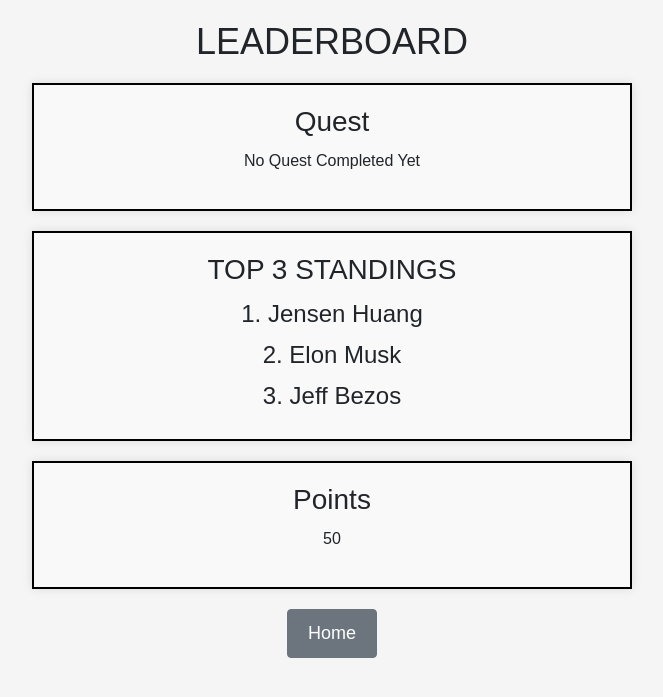
After one commit to paulodeluna/SYNCS_hackathon, a Flask app: page /leaderboard in a window 1280 px wide. The commit adds this page. Shown: the top 697 px of the page, without its empty margins (308-971 px from the left). Run offline with Flask 3, Linux system fonts and the light colour scheme; the visitor is signed in with stand-in values (Sample User, id 1); some libraries are stand-ins or nearby versions.

Commit message:
First prototype version fully completed

```diff
--- a/run.py
+++ b/run.py
@@ -11,6 +11,9 @@
 # Store questions and answers
 qa_data = {}
 personal_data = {}
+
+# Dictionary to store completed quests
+completed_quests = {}
 
 # Dictionary to store challenges
 challenges_dict = {"Quadrangle": "quadrangle"}
@@ -141,6 +144,7 @@
             session['points'] += 50
         else:
             session['points'] = 50
+        completed_quests['Quadrangle'] = 'Quadrangle'
         return jsonify({'success': True, 'message': 'Correct! You have earned 50 points.'})
     else:
         return jsonify({'success': False, 'message': 'Incorrect. No points added.'})
@@ -165,5 +169,10 @@
 def beckham():
     return render_template('beckham.html')
 
+@app.route('/leaderboard')
+def leaderboard():
+    quest_name = completed_quests.get('Quadrangle', 'No Quest Completed Yet')
+    return render_template('leaderboard.html', quest_name=quest_name, points=session['points'])
+
 if __name__ == '__main__':
     app.run(debug=True)
--- a/templates/beckham.html
+++ b/templates/beckham.html
@@ -12,7 +12,10 @@
             background-color: #f0f0f0;
         }
         .container {
-            text-align: center;
+            display: flex;
+            flex-direction: column;
+            align-items: center;
+            justify-content: center;
             margin: 50px auto;
             max-width: 800px;
             background: #ffffff;
@@ -20,6 +23,7 @@
             border-radius: 8px;
             box-shadow: 0 0 10px rgba(0, 0, 0, 0.1);
         }
+
         img {
             width: 300px;
             height: auto;
--- /dev/null
+++ b/templates/leaderboard.html
@@ -0,0 +1,70 @@
+<!DOCTYPE html>
+<html lang="en">
+<head>
+    <meta charset="UTF-8">
+    <meta name="viewport" content="width=device-width, initial-scale=1.0">
+    <title>Leaderboard</title>
+    <link rel="stylesheet" href="https://stackpath.bootstrapcdn.com/bootstrap/4.3.1/css/bootstrap.min.css">
+    <style>
+        body {
+            font-family: Arial, sans-serif;
+            margin: 20px;
+            text-align: center;
+            background-color: #f5f5f5;
+        }
+        h1 {
+            font-size: 36px;
+            margin-bottom: 20px;
+        }
+        .container {
+            border: 2px solid #000;
+            padding: 20px;
+            margin-bottom: 20px;
+            max-width: 600px; /* Limit the width */
+            margin-left: auto;
+            margin-right: auto;
+            box-shadow: 0 0 10px rgba(0, 0, 0, 0.1); /* Add subtle shadow */
+            background-color: #f9f9f9; /* Light background color */
+        }
+        h2 {
+            font-size: 28px;
+            margin-bottom: 10px;
+        }
+        .list-item {
+            font-size: 24px;
+            margin: 5px 0;
+        }
+        .home-button {
+            margin-top: 20px;
+        }
+        .btn-custom {
+            padding: 10px 20px;
+            font-size: 18px;
+        }
+    </style>
+</head>
+<body>
+    <h1>LEADERBOARD</h1>
+
+    <div class="container">
+        <h2>Quest</h2>
+        <p id="quest-name">{{ quest_name }}</p>
+    </div>
+
+    <div class="container">
+        <h2>TOP 3 STANDINGS</h2>
+        <p class="list-item">1. Jensen Huang</p>
+        <p class="list-item">2. Elon Musk</p>
+        <p class="list-item">3. Jeff Bezos</p>
+    </div>
+
+    <div class="container">
+        <h2>Points</h2>
+        <p id="points">{{ points }}</p>
+    </div>
+
+    <div class="home-button">
+        <a href="{{ url_for('home') }}" class="btn btn-secondary btn-custom">Home</a>
+    </div>
+</body>
+</html>
```
Also changed, not shown: templates/challenge.html (+7 -6 lines), templates/create.html (+9 -2 lines), templates/friend.html (+12 -8 lines), templates/home.html (+37 -8 lines), templates/login.html (+27 -3 lines), templates/quadrangle.html (+6 -1 lines), templates/trivia.html (+9 -5 lines), static/logo.png (added), 1 other file.
